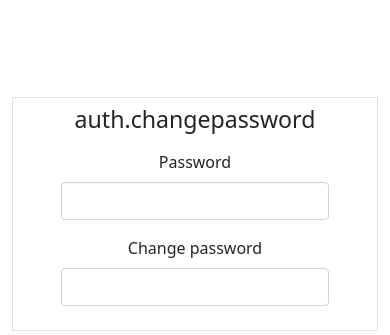
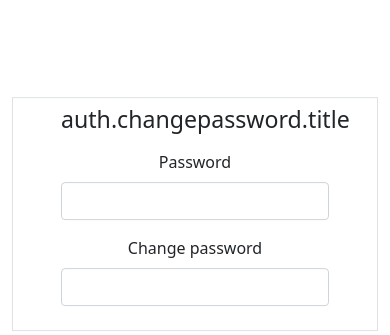
Before and after one commit to Jersey276/TristanLefevre_6_01062021, a Symfony app: template templates/security/changePassword.html.twig in a window 390 px wide. Shown: the part 208-543 px from the top of the page. Run offline with Twig, Linux system fonts and the light colour scheme; the template is opened without the code that fills it, so the values that code supplies are empty; form fields are guessed from the names that the template uses; some libraries are stand-ins or nearby versions.

Commit message:
fix label / titles for change password form = change translations call on change password template = change label on change password form

```diff
--- a/src/Form/ChangePasswordType.php
+++ b/src/Form/ChangePasswordType.php
@@ -27,14 +27,14 @@ class ChangePasswordType extends AbstractType
                     ]
                 ],
                 'second_options' => [
-                    'label' => 'auth.confirmpassword.confirm',
+                    'label' => 'auth.changepassword.confirm',
                     'attr' => [
                         'class' => 'form-control'
                     ]
                 ]
             ])
             ->add('changePassword', SubmitType ::class, [
-                'label' => 'auth.confirmpassword.submit',
+                'label' => 'auth.changepassword.submit',
                 'attr' => [
                     'class' => 'btn btn-success'
                 ]
--- a/templates/security/changePassword.html.twig
+++ b/templates/security/changePassword.html.twig
@@ -1,6 +1,6 @@
 {% extends 'base.html.twig' %}
 
-{% block title %}{% trans %}auth.changepassword{% endtrans %}{% endblock %}
+{% block title %}{% trans %}auth.changepassword.title{% endtrans %}{% endblock %}
 
 {% block stylesheets %}
 	<link rel="stylesheet" href="/css/auth.css">
@@ -9,9 +9,9 @@
 {% block body %}
 
 <div class="container centered auth-form">
-    <h1 class="h3 mb-3 d-none d-md-block font-weight-normal text-center">{% trans %}auth.changepassword{% endtrans %}</h1>
+    <h1 class="h3 mb-3 d-none d-md-block font-weight-normal text-center">{% trans %}auth.changepassword.title{% endtrans %}</h1>
     <div class="border px-5 py-2 text-center">
-        <h1 class="h3 mb-3 d-md-none font-weight-normal text-center">{% trans %}auth.changepassword{% endtrans %}</h1>
+        <h1 class="h3 mb-3 d-md-none font-weight-normal text-center">{% trans %}auth.changepassword.title{% endtrans %}</h1>
         {{ form_start(form) }}
             {{ form_errors(form) }}
 
```
